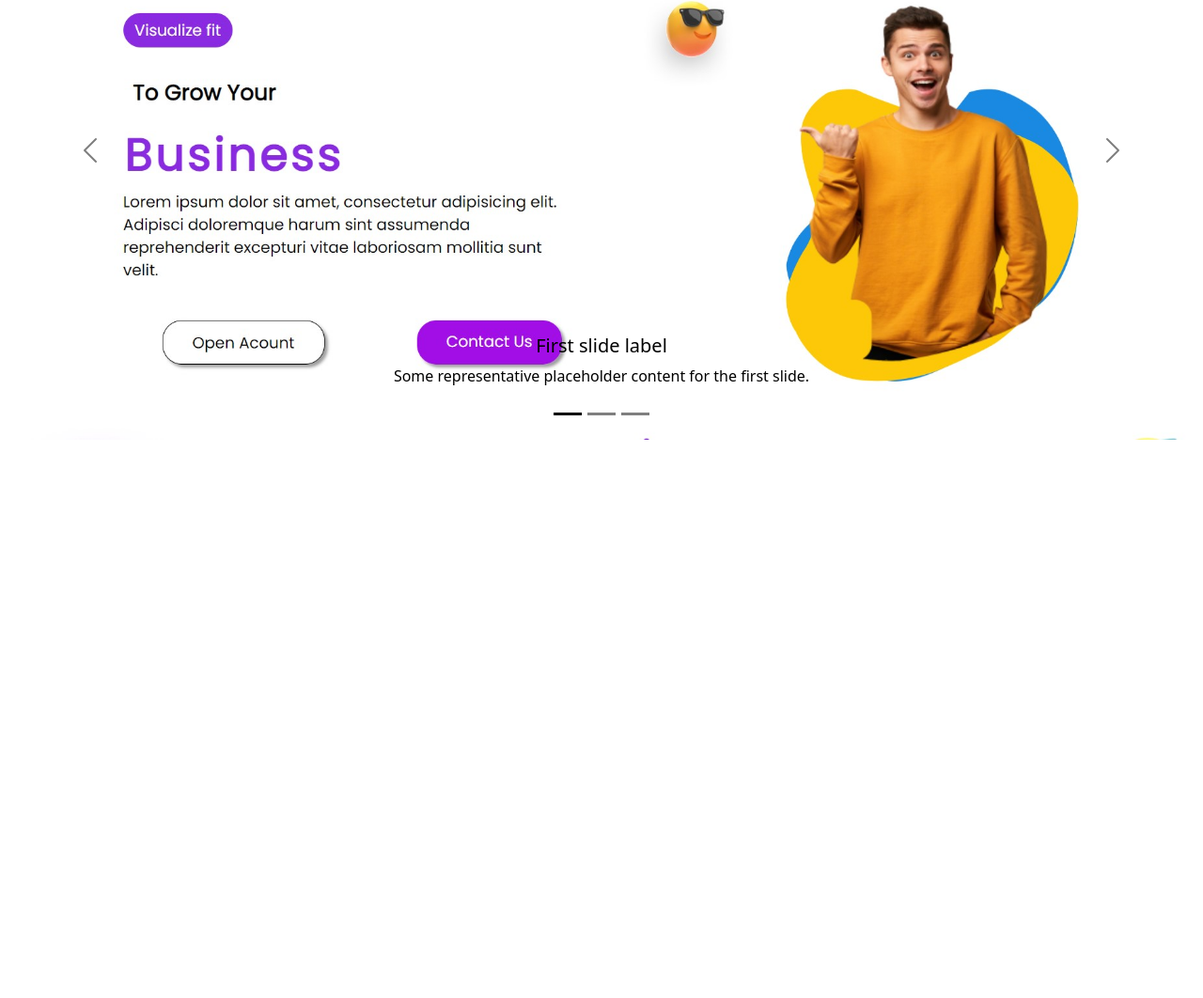
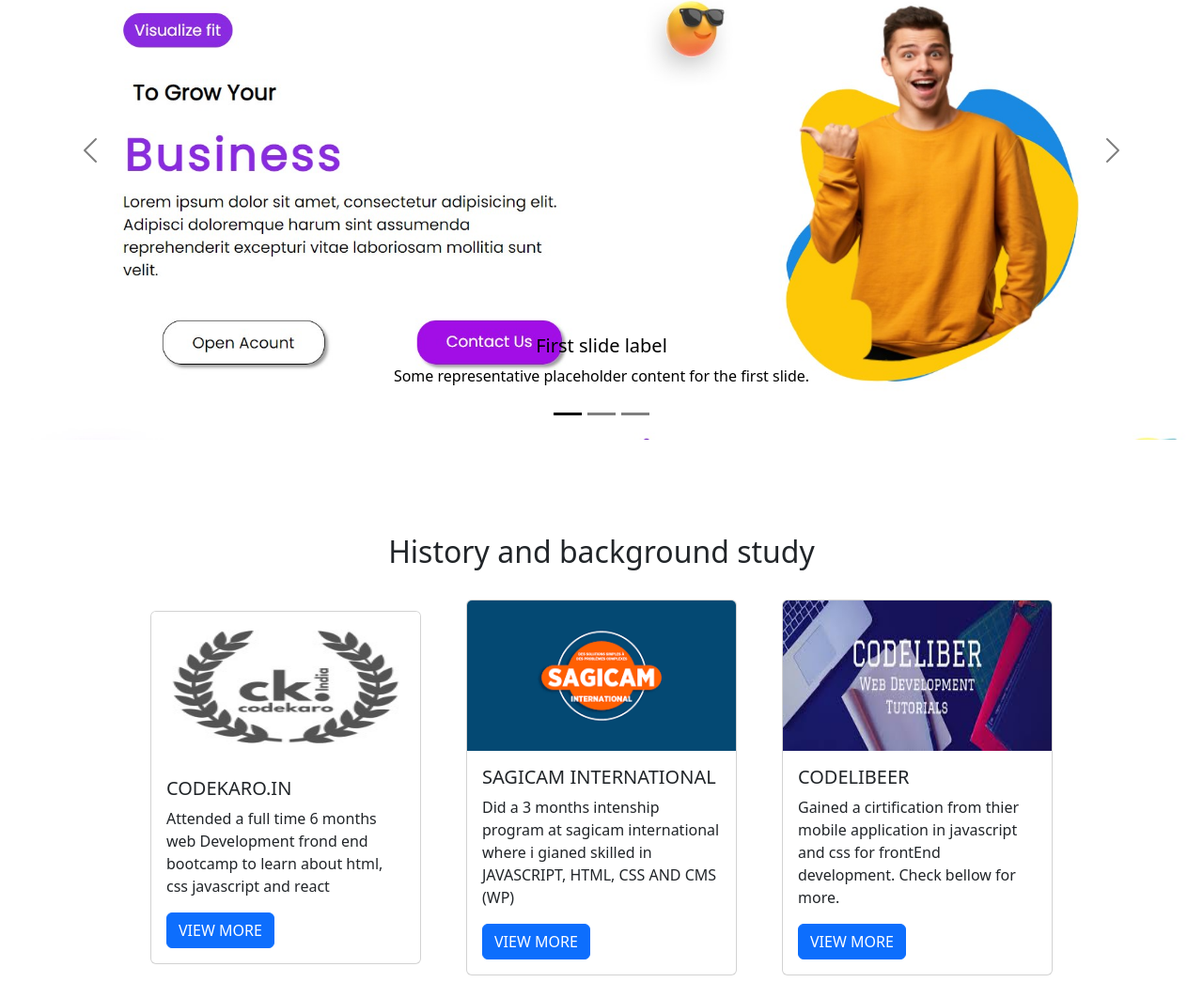
Before and after one commit to CarlTeclancing/bootstrap-potfolio, a plain HTML site: page index.html in a window 1280 px wide. Shown: the part 1248-2310 px from the top of the page at 94% size. Before the commit the page ends 1716 px from the top, so only its background shows below. Drawn offline with nearby package versions, Linux system fonts and the light colour scheme.

Commit message:
updated the history section

```diff
--- a/index.html
+++ b/index.html
@@ -67,6 +67,9 @@
         .img{
             border-radius: 40px;
             padding-bottom: -3px;
+        }
+        .mt{
+            margin-top: 100px;
         }
     </style>
 </head>
@@ -171,6 +174,34 @@
           </div>
     </div>
 
+    <h2 class="mt" id="history">History and background study</h2>
+    <div class="col d-flex flex-row flex-wrap align-items-center justify-content-around">
+        <div class="card m-4" style="width: 18rem;">
+            <img src="./img/codekaro.jfif" class="card-img-top" height="160px" alt="...">
+            <div class="card-body">
+              <h5 class="card-title">CODEKARO.IN</h5>
+              <p class="card-text">Attended a full time 6 months web Development frond end bootcamp to learn about html, css javascript and react</p>
+              <a href="#" class="btn btn-primary">VIEW MORE</a>
+            </div>
+        </div>
+        <div class="card m-4" style="width: 18rem;">
+            <img src="./img/sagicam.png" class="card-img-top" alt="...">
+            <div class="card-body">
+              <h5 class="card-title">SAGICAM INTERNATIONAL</h5>
+              <p class="card-text">Did a 3 months intenship program at sagicam international where i gianed skilled in JAVASCRIPT, HTML, CSS AND CMS (WP)</p>
+              <a href="#" class="btn btn-primary">VIEW MORE</a>
+            </div>
+        </div>
+        <div class="card m-4" style="width: 18rem;">
+            <img src="./img/codeliber.jfif" class="card-img-top" height="160px" alt="...">
+            <div class="card-body">
+              <h5 class="card-title">CODELIBEER</h5>
+              <p class="card-text">Gained a cirtification from thier mobile application in javascript and css for frontEnd development. Check bellow for more.</p>
+              <a href="#" class="btn btn-primary">VIEW MORE</a>
+            </div>
+        </div>
+    </div>
+
 
    </div>
 
```
Also changed, not shown: img/codekaro.jfif (added), img/codeliber.jfif (added), img/sagicam.png (added).
